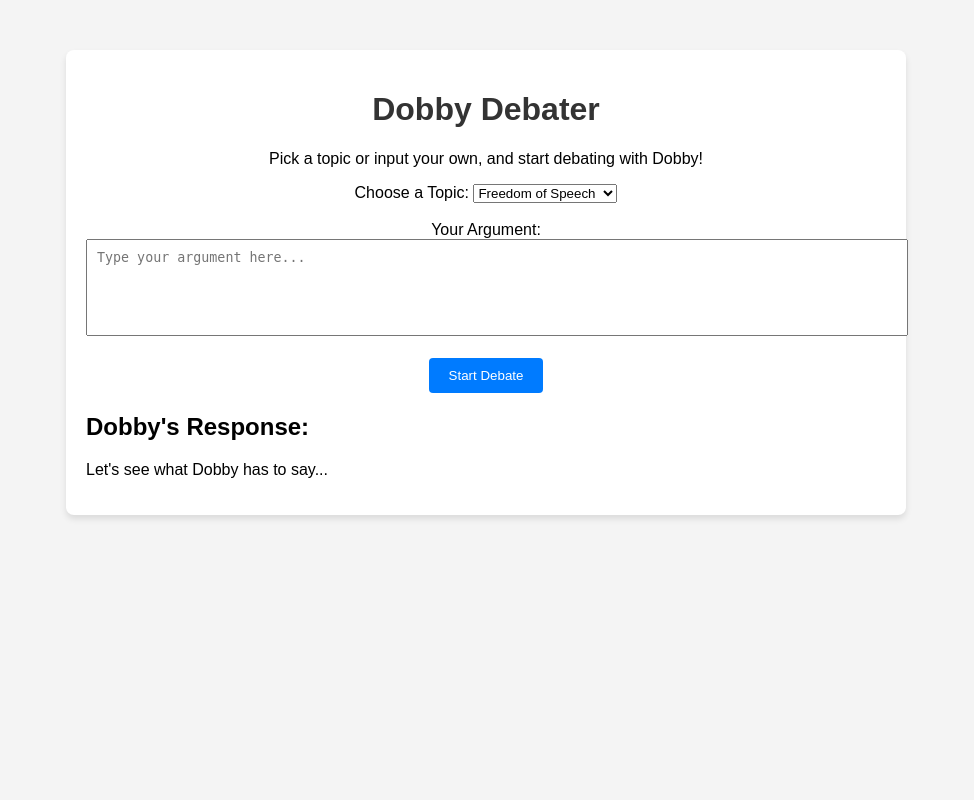
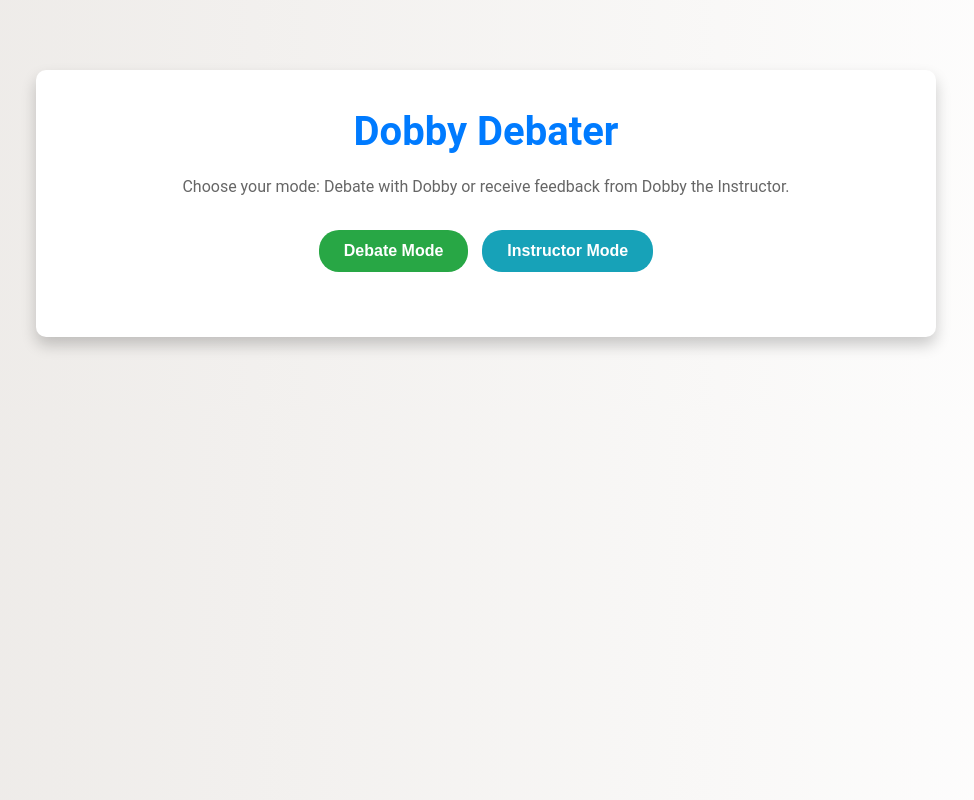
Before and after one commit to lifee77/dobby-debater, a Flask app: page / in a window 1280 px wide. Shown: the whole page, without its empty margins (154-1128 px from the left). Run offline with Flask 3, Linux system fonts and the light colour scheme.

Commit message:
Added a instructor role for dobby

```diff
--- a/app/main.py
+++ b/app/main.py
@@ -1,11 +1,11 @@
 from flask import Flask, render_template, request, jsonify
-from debate_engine import generate_response
+from debate_engine import generate_response, generate_feedback
 import os
 from dotenv import load_dotenv
 
 load_dotenv()
 
-app = Flask(__name__)
+app = Flask(__name__, template_folder="../templates")
 
 @app.route('/')
 def home():
@@ -18,5 +18,12 @@ def debate():
     response = generate_response(user_input, topic)
     return jsonify({'response': response})
 
+@app.route('/instructor', methods=['POST'])
+def instructor():
+    user_input = request.json.get('user_input')
+    topic = request.json.get('topic')
+    feedback = generate_feedback(user_input, topic)
+    return jsonify({'feedback': feedback})
+
 if __name__ == '__main__':
     app.run(debug=True)
--- a/static/css/styles.css
+++ b/static/css/styles.css
@@ -1,44 +1,164 @@
-body {
-    font-family: Arial, sans-serif;
+/* General Reset */
+* {
     margin: 0;
     padding: 0;
-    background-color: #f4f4f4;
+    box-sizing: border-box;
 }
 
-.container {
-    max-width: 800px;
-    margin: 50px auto;
+/* Body */
+body {
+    font-family: 'Roboto', Arial, sans-serif;
+    background: linear-gradient(to right, #ece9e6, #ffffff);
+    color: #333;
+    line-height: 1.6;
     padding: 20px;
-    background: white;
-    border-radius: 8px;
-    box-shadow: 0 4px 6px rgba(0, 0, 0, 0.1);
-    text-align: center;
 }
 
-h1 {
-    color: #333;
+/* Container */
+.container {
+    max-width: 900px;
+    margin: 50px auto;
+    padding: 30px;
+    background: white;
+    border-radius: 10px;
+    box-shadow: 0 8px 15px rgba(0, 0, 0, 0.2);
+    text-align: center;
+    overflow: hidden;
 }
 
-textarea {
-    width: 100%;
-    resize: none;
-    padding: 10px;
+/* Headings */
+h1 {
+    font-size: 2.5rem;
+    color: #007bff;
+    margin-bottom: 10px;
 }
 
+h2 {
+    font-size: 1.8rem;
+    color: #333;
+    margin-top: 20px;
+}
+
+/* Paragraphs */
+p {
+    font-size: 1rem;
+    color: #666;
+    margin-bottom: 20px;
+}
+
+/* Form Elements */
+label {
+    display: block;
+    font-weight: bold;
+    margin-bottom: 5px;
+    text-align: left;
+    color: #555;
+}
+
+textarea,
+select,
 button {
-    padding: 10px 20px;
-    background-color: #007bff;
-    color: white;
+    width: 100%;
+    margin-bottom: 20px;
+}
+
+textarea,
+select {
+    padding: 12px;
+    border: 1px solid #ccc;
+    border-radius: 5px;
+    font-size: 1rem;
+    outline: none;
+    transition: 0.3s ease;
+}
+
+textarea:focus,
+select:focus {
+    border-color: #007bff;
+    box-shadow: 0 0 8px rgba(0, 123, 255, 0.5);
+}
+
+/* Buttons */
+button {
+    padding: 12px 25px;
+    background: #007bff;
+    color: #fff;
     border: none;
-    border-radius: 4px;
+    border-radius: 5px;
+    font-size: 1rem;
+    font-weight: bold;
     cursor: pointer;
+    transition: all 0.3s ease;
 }
 
 button:hover {
-    background-color: #0056b3;
+    background: #0056b3;
+    transform: scale(1.05);
 }
 
+button:disabled {
+    background: #d6d6d6;
+    cursor: not-allowed;
+}
+
+/* Response Section */
 #response-section {
-    margin-top: 20px;
+    margin-top: 30px;
+    padding: 15px;
+    background: #f9f9f9;
+    border-left: 5px solid #007bff;
+    border-radius: 5px;
     text-align: left;
+    word-wrap: break-word;
 }
+
+/* Buttons Row */
+button#debate-mode-btn,
+button#instructor-mode-btn {
+    display: inline-block;
+    width: auto;
+    margin: 10px 5px;
+    padding: 12px 25px;
+    border-radius: 20px;
+    font-size: 1rem;
+}
+
+button#debate-mode-btn {
+    background: #28a745;
+}
+
+button#debate-mode-btn:hover {
+    background: #218838;
+}
+
+button#instructor-mode-btn {
+    background: #17a2b8;
+}
+
+button#instructor-mode-btn:hover {
+    background: #138496;
+}
+
+/* Responsive Design */
+@media (max-width: 768px) {
+    .container {
+        margin: 20px auto;
+        padding: 15px;
+    }
+
+    h1 {
+        font-size: 2rem;
+    }
+
+    textarea,
+    select,
+    button {
+        font-size: 0.9rem;
+    }
+
+    button#debate-mode-btn,
+    button#instructor-mode-btn {
+        width: 100%;
+        margin: 10px 0;
+    }
+}
--- a/static/js/script.js
+++ b/static/js/script.js
@@ -1,16 +1,32 @@
-document.getElementById('debate-form').addEventListener('submit', async function (e) {
+const debateModeBtn = document.getElementById('debate-mode-btn');
+const instructorModeBtn = document.getElementById('instructor-mode-btn');
+const debateForm = document.getElementById('debate-form');
+const responseSection = document.getElementById('response-section');
+const responseText = document.getElementById('response-text');
+
+let mode = '';
+
+debateModeBtn.addEventListener('click', () => {
+    mode = 'debate';
+    debateForm.style.display = 'block';
+    responseSection.style.display = 'none';
+});
+
+instructorModeBtn.addEventListener('click', () => {
+    mode = 'instructor';
+    debateForm.style.display = 'block';
+    responseSection.style.display = 'none';
+});
+
+debateForm.addEventListener('submit', async (e) => {
     e.preventDefault();
 
     const userInput = document.getElementById('user-input').value;
     const topic = document.getElementById('topic').value;
-
-    const responseSection = document.getElementById('response-section');
-    const responseText = document.getElementById('response-text');
-
-    responseText.textContent = "Dobby is thinking...";
+    responseText.textContent = mode === 'debate' ? "Dobby is preparing a response..." : "Dobby is analyzing your argument...";
 
     try {
-        const res = await fetch('/debate', {
+        const res = await fetch(`/${mode}`, {
             method: 'POST',
             headers: {
                 'Content-Type': 'application/json',
@@ -19,8 +35,10 @@ document.getElementById('debate-form').addEventListener('submit', async function
         });
 
         const data = await res.json();
-        responseText.textContent = data.response;
+        responseText.textContent = mode === 'debate' ? data.response : data.feedback;
+        responseSection.style.display = 'block';
     } catch (err) {
-        responseText.textContent = "Something went wrong! Try again later.";
+        responseText.textContent = "Something went wrong! Please try again later.";
+        responseSection.style.display = 'block';
     }
 });
--- a/templates/home.html
+++ b/templates/home.html
@@ -9,8 +9,13 @@
 <body>
     <div class="container">
         <h1>Dobby Debater</h1>
-        <p>Pick a topic or input your own, and start debating with Dobby!</p>
-        <form id="debate-form">
+        <p>Choose your mode: Debate with Dobby or receive feedback from Dobby the Instructor.</p>
+        <div>
+            <button id="debate-mode-btn">Debate Mode</button>
+            <button id="instructor-mode-btn">Instructor Mode</button>
+        </div>
+        <br>
+        <form id="debate-form" style="display: none;">
             <label for="topic">Choose a Topic:</label>
             <select id="topic">
                 <option value="Freedom of Speech">Freedom of Speech</option>
@@ -22,11 +27,11 @@
             <label for="user-input">Your Argument:</label>
             <textarea id="user-input" rows="5" placeholder="Type your argument here..."></textarea>
             <br><br>
-            <button type="submit">Start Debate</button>
+            <button type="submit">Submit</button>
         </form>
-        <div id="response-section">
+        <div id="response-section" style="display: none;">
             <h2>Dobby's Response:</h2>
-            <p id="response-text">Let's see what Dobby has to say...</p>
+            <p id="response-text"></p>
         </div>
     </div>
     <script src="/static/js/script.js"></script>
```
Also changed, not shown: app/debate_engine.py (+23 -3 lines).
